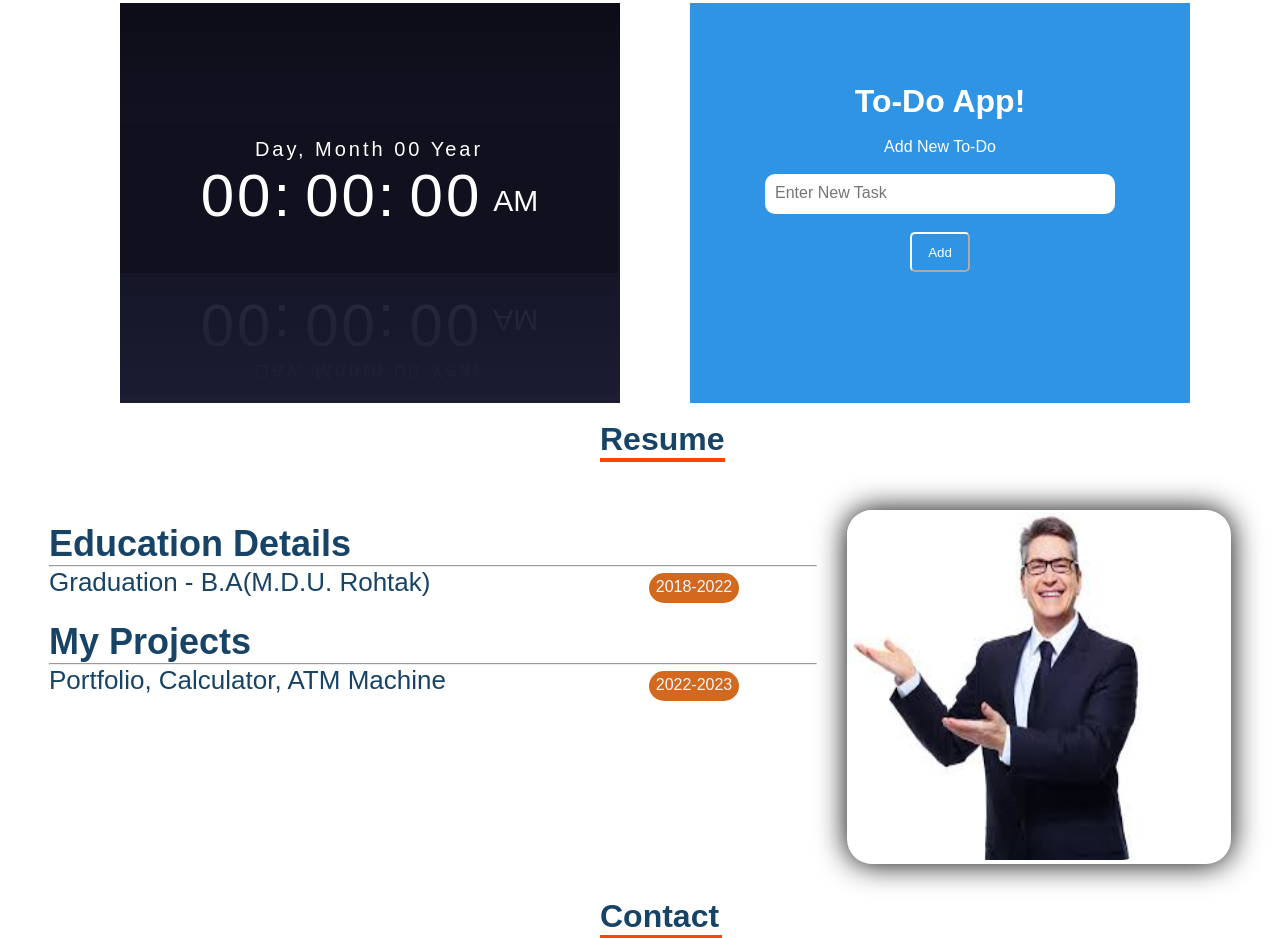
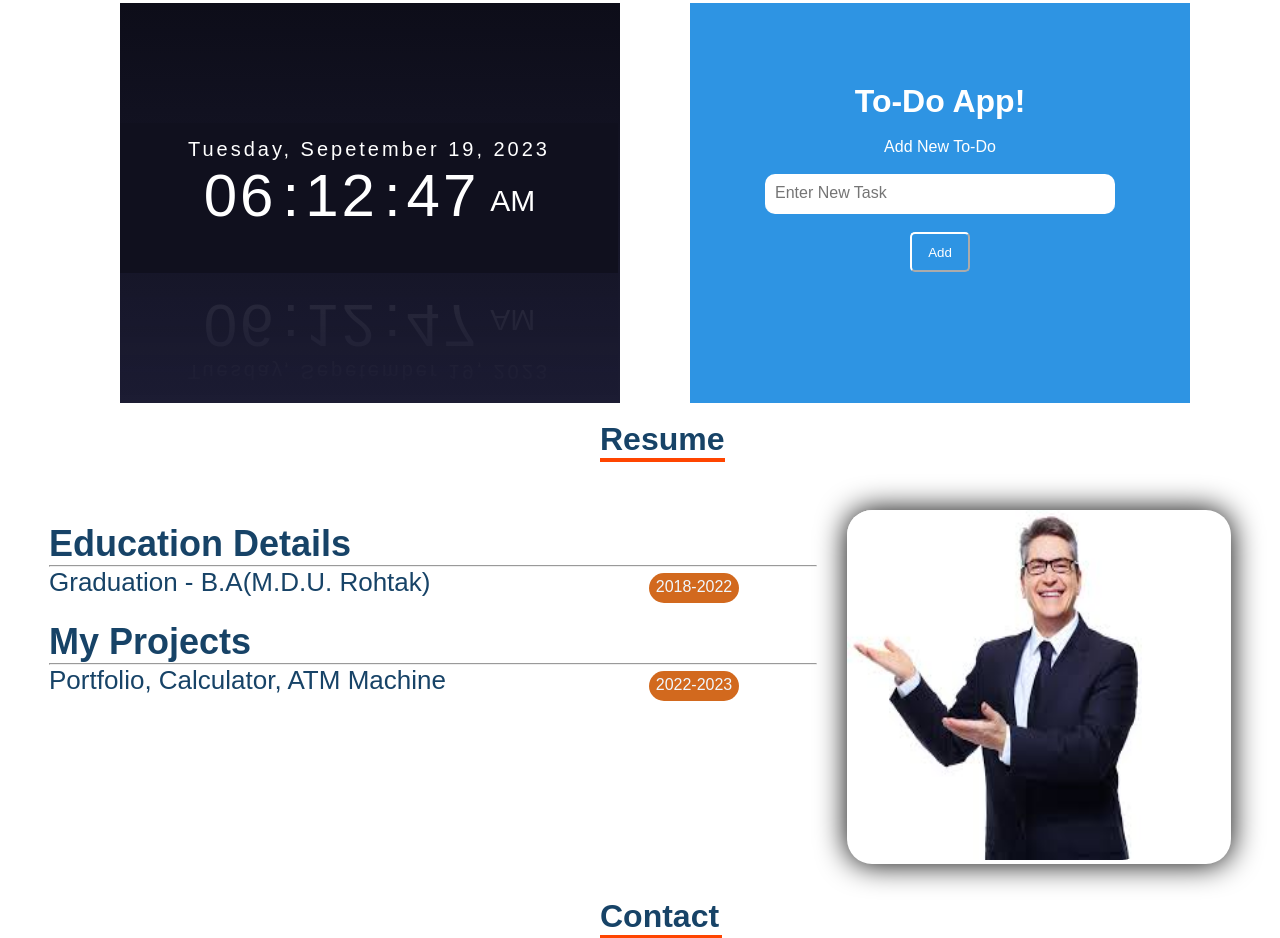
Before and after one commit to Manjeetgoyat/portfolio, a plain HTML site: page index.html in a window 1280 px wide. Shown: the part 1112-2050 px from the top of the page. Drawn offline with Linux system fonts and the light colour scheme.

Commit message:
second change

```diff
--- a/index.html
+++ b/index.html
@@ -14,7 +14,7 @@
     <link rel="stylesheet" href="style.css">
 </head>
 
-<body>
+<body onload="initClock()">
     <!-- main container -->
     <div class="main-container">
         <!-- navbar -->
@@ -96,14 +96,14 @@
             <div class="box" id="item6">
                 <div class="datetime">
                 <div class="date">
-                    <span id="dayname">Day,</span>
+                    <span id="dayname">Day</span>,
                     <span id="month">Month</span>
-                    <span id="daynum">00</span>
+                    <span id="daynum">00</span>,
                     <span id="year">Year</span>
                 </div>
                 <div class="time">
-                    <span id="hour">00:</span>
-                    <span id="minutes">00:</span>
+                    <span id="hour">00</span>:
+                    <span id="minutes">00</span>:
                     <span id="seconds">00</span>
                     <span id="period">AM</span>
                 </div>
@@ -178,13 +178,13 @@
 
         </div>
     </div>
-    <script>
+    <script type="text/javascript">
         function updateClock(){
         var now = new Date();
         var dname = now.getDay(),
          mo = now.getMonth(),
          dnum = now.getDate(),
-         yr = now.getYear(),
+         yr = now.getFullYear(),
          hou = now.getHours(),
          min = now.getMinutes(),
          sec = now.getSeconds(),
@@ -204,14 +204,14 @@
          var months = ["January", "February", "March", "April", "May", "June", "July", "Augest", "Sepetember", "October", "November", "December"];
          var week = ["Sunday", "Monday", "Tuesday", "Wednesday", "Thursday", "Friday", "Saturday"];
          var ids = ["dayname", "month", "daynum", "year", "hour", "minutes", "seconds", "period"];
-         var values = [week[dname], months[mo], dum.pad(2), yr, hou.pad(2),  min.pad(2), sec.pad(2), pe];
+         var values = [week[dname], months[mo], dnum, yr, hou.pad(2),  min.pad(2), sec.pad(2), pe];
          for(var i = 0; i < ids.length; i++)
          document.getElementById(ids[i]).firstChild.nodeValue = values[i];
     }
 
     function initClock(){
         updateClock();
-        window.setInterval("updateClock()", i);
+        window.setInterval("updateClock()", 1);
     }
 
     </script>
--- a/style.css
+++ b/style.css
@@ -618,3 +618,29 @@ width: 60%;
 
     }
 }
+
+
+
+@media (min-width: 576px)and(max-width: 767px) {
+    .main-container{
+        display: flex;
+        font-size: 14px;
+    }
+ }
+
+
+@media (min-width: 768px) and (max-width: 992px){
+    .main-container{
+        display: block;
+        font-size: 14px;
+    }
+}
+
+
+@media (min-width: 992px) { ... }
+
+
+@media (min-width: 1200px) { ... }
+
+
+@media (min-width: 1400px) { ... }
```
